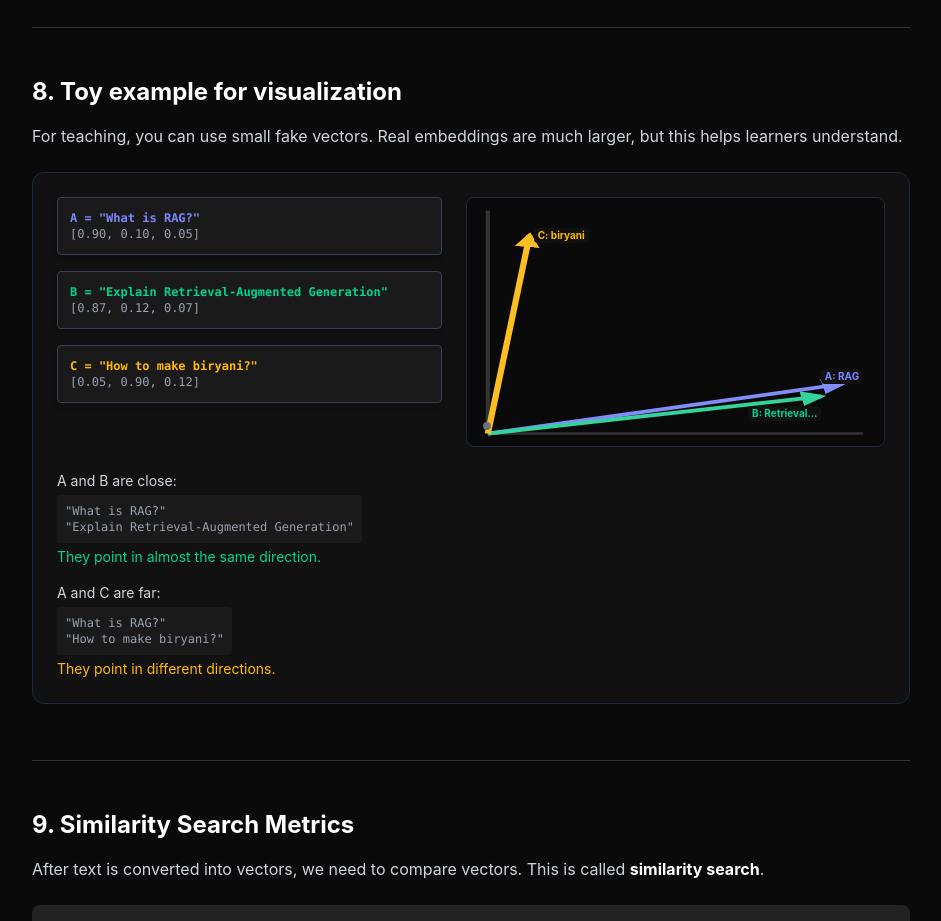
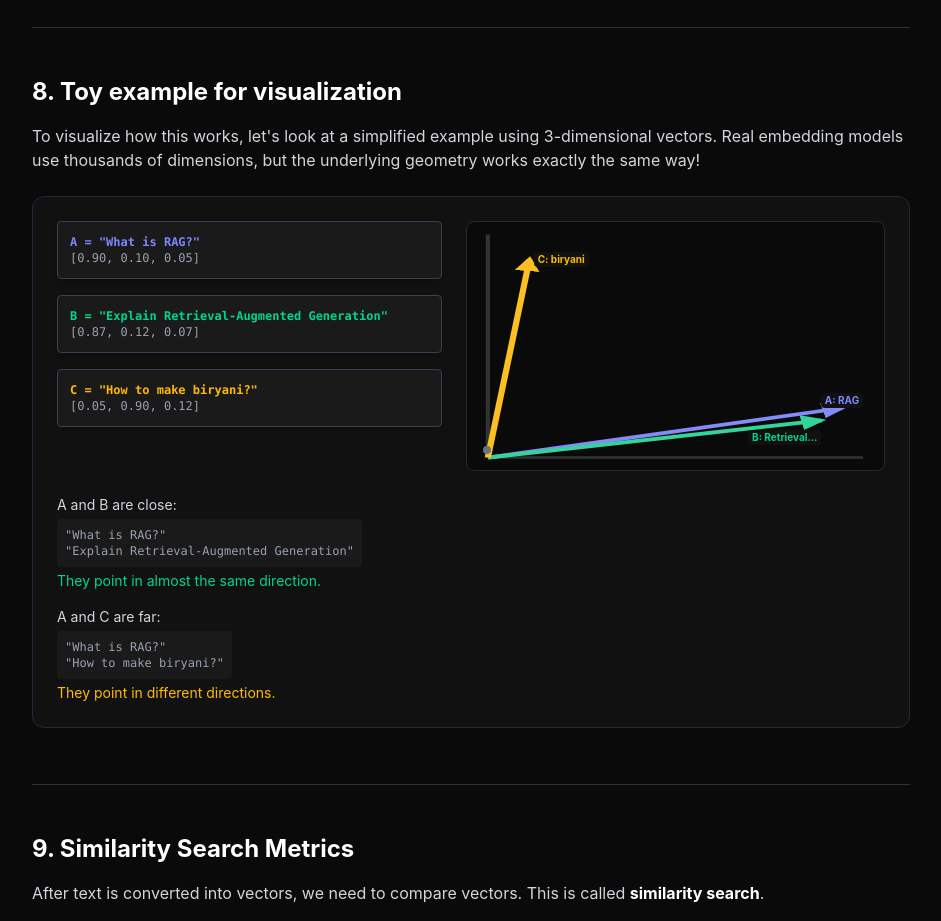
Before and after one commit to Amara-Manikanta/ai-engineering-visualized, a React (Vite) app in the folder v2-react/: page /rag/embeddings in a window 1280 px wide. Shown: the part 5780-6701 px from the top of the page, without its empty margins (310-1251 px from the left). Built offline with nearby package versions, Linux system fonts and the light colour scheme.

Commit message:
fix: reword instructional text in Toy Example section to be audience-appropriate

```diff
--- a/v2-react/src/pages/RagEmbeddings.jsx
+++ b/v2-react/src/pages/RagEmbeddings.jsx
@@ -451,7 +451,7 @@ const RagEmbeddings = () => {
 
       <section id="toy-example" className="mb-12 border-b border-[#333] pb-8">
         <h2 className="text-2xl font-bold mb-4 text-white">8. Toy example for visualization</h2>
-        <p className="text-gray-300 mb-6">For teaching, you can use small fake vectors. Real embeddings are much larger, but this helps learners understand.</p>
+        <p className="text-gray-300 mb-6">To visualize how this works, let's look at a simplified example using 3-dimensional vectors. Real embedding models use thousands of dimensions, but the underlying geometry works exactly the same way!</p>
         <ToyVectorVisualizer />
       </section>
 
```
